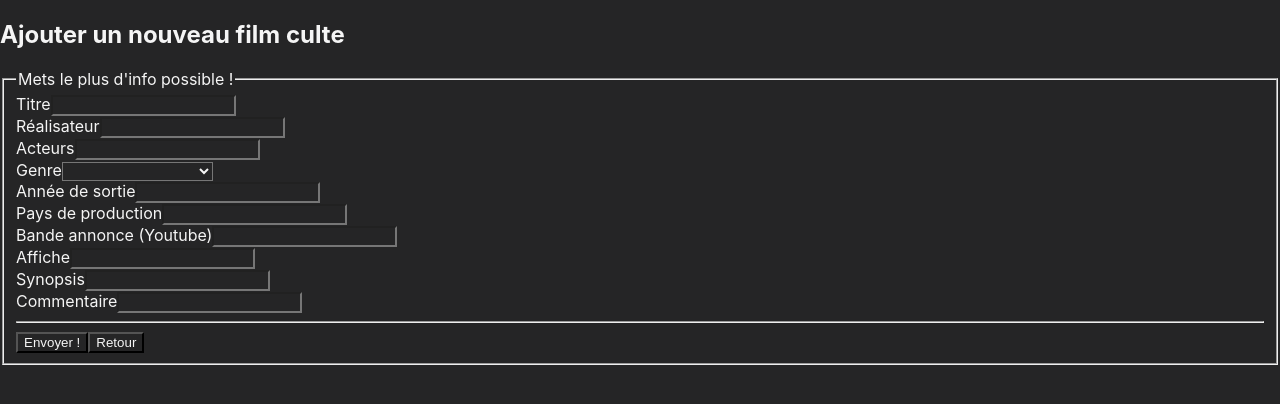
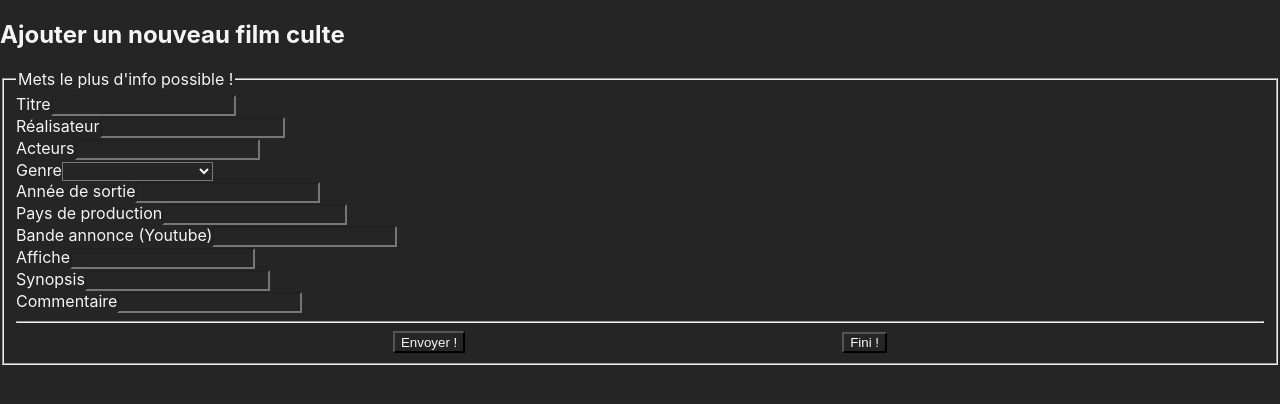
Before and after one commit to Alpasc/my-favs-front, a React (Create React App) app: page /ajout-film in a window 1280 px wide. Shown: the top 404 px of the page. Built offline with nearby package versions, Linux system fonts and the light colour scheme.

Commit message:
details css

```diff
--- a/src/App.css
+++ b/src/App.css
@@ -97,7 +97,7 @@
   margin-bottom: 5rem;
 }
 
-.filmCards {
+.cardsContainer {
   display: flex;
   flex-direction: row;
   flex-wrap: wrap;
@@ -105,7 +105,7 @@
 
 }
 
-.filmTab {
+.filmCard {
   font-family: sans-serif;
   display: flex;
   flex-direction: column;
@@ -144,3 +144,10 @@
   display: flex;
   justify-content: space-around;
 }
+
+   /*  Formulaires   */
+
+.formBtn {
+  display: flex;
+  justify-content: space-evenly;
+}
--- a/src/components/bibliotheques/FilmCards.jsx
+++ b/src/components/bibliotheques/FilmCards.jsx
@@ -61,16 +61,16 @@ export default class Film extends Component {
         <div className="movie entete">
           <h1>Ma Filmothèque</h1>
         </div>
-        <div className='filmCards'>
+        <div className='cardsContainer'>
         {films.map(film => (
-          <div className='filmTab filmCard'>
+          <div className='filmCard'>
             <h3 className='afficheModale cardTitle' key={film.id} onClick={() => this.filmClick(film)}>{film.nom}</h3>
             <h4 className='real cardDetail'>{film.realisateur}</h4>
             <p className='cardDetail'>{film.acteurs}</p>
             <p className='cardDetail'>{film.genre}</p>
             <img className="thumbnail cardDetail" src={film.affiche} alt="affiche du film"/>
             <br />
-            <button className='supp' key={film.id} type="button" onClick={() => this.deleteMovie(film.id)}>Modifier</button>
+            <button className='supp' key={film.id} type="button" onClick={() => this.updateMovie(film.id)}>Modifier</button>
             <br />
             <button className='supp' key={film.id} type="button" onClick={() => this.deleteMovie(film.id)}>Supprimer</button>
           </div>
--- a/src/components/formulairesAjout/FilmForm.jsx
+++ b/src/components/formulairesAjout/FilmForm.jsx
@@ -203,14 +203,13 @@ export default class FilmForm extends Component {
               />
           </div>
           <hr />
-          <div>
+          <div className="formBtn">
             {/* <Link to="/film" style={{ textDecoration: 'none' }}> */}
               <input type="submit" value="Envoyer !" />
             {/* </Link> */}
             <Link to="/film" style={{ textDecoration: 'none' }}>
-            <button type='button'>Retour</button>
+            <button type='button'>Fini !</button>
             </Link>
-
           </div>
           </fieldset>
         </form>
```
